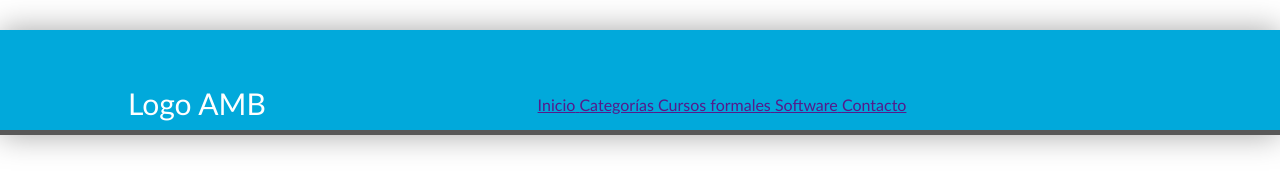
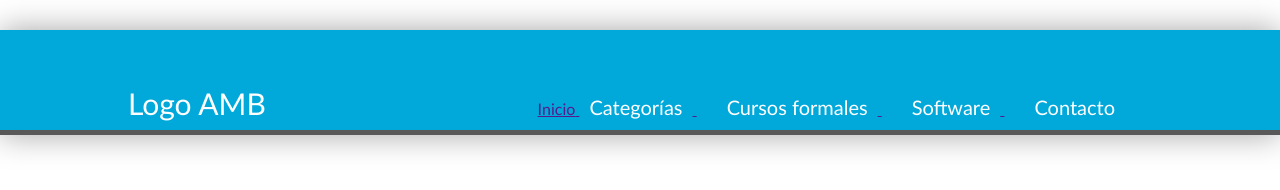
Before and after one commit to AliciaMonrraga/practica_3, a plain HTML site: page principal.html in a window 1280 px wide. Drawn offline with Linux system fonts and the light colour scheme.

Commit message:
Update principal.html

```diff
--- a/principal.html
+++ b/principal.html
@@ -14,11 +14,11 @@
 			</div>
 			<div id="menu">
 				<ul>
-					<li><a href="">Inicio</li>
-					<li><a href="">Categorías</li>
-					<li><a href="">Cursos formales</li>
-					<li><a href="">Software</li>
-					<li><a href="">Contacto</li>
+					<li><a href="" class="active-menu">Inicio</li>
+					<li><a href="" class="enlace">Categorías</li>
+					<li><a href="" class="enlace">Cursos formales</li>
+					<li><a href="" class="enlace">Software</li>
+					<li><a href="" class="enlace">Contacto</li>
 				</ul>
 			</div>
 		</div>
```
